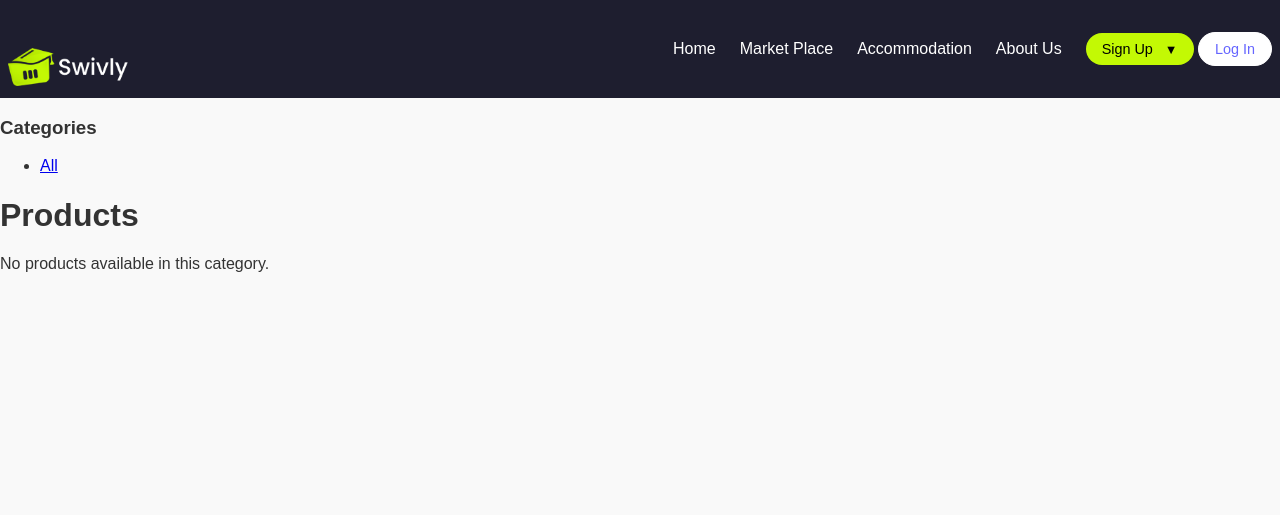
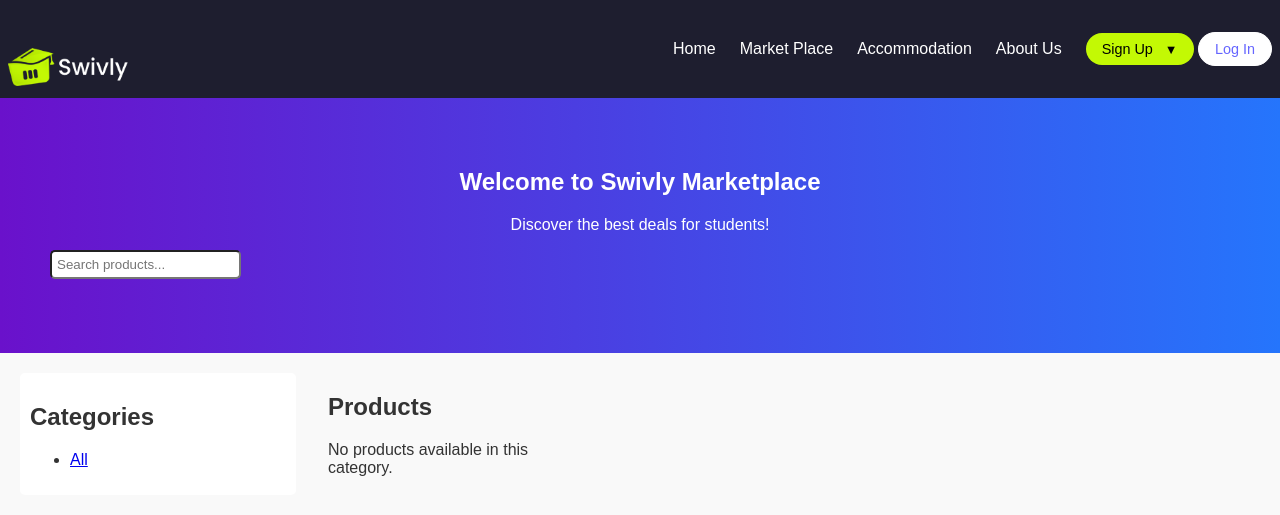
Before and after one commit to codeAKstan/Swivly, a Django app: page /shop/ in a window 1280 px wide. Shown: the top 515 px of the page. Run offline with Django 5.2, Linux system fonts and the light colour scheme; data that the repository does not hold is empty.

Commit message:
Getting the category and products right path

```diff
--- a/registration/models.py
+++ b/registration/models.py
@@ -48,6 +48,7 @@ class Category(models.Model):
         verbose_name_plural = 'categories'
     def __str__(self):
         return self.name
+
     def get_absolute_url(self):
         return reverse('registration:product_list_by_category',
         args=[self.slug])
@@ -76,6 +77,7 @@ class Product(models.Model):
 
     def __str__(self):
         return self.name
+
     def get_absolute_url(self):
-        return reverse('shop:product_detail',
+        return reverse('registration:product_detail',
                        args=[self.id, self.slug])
--- a/registration/templates/registration/shop.html
+++ b/registration/templates/registration/shop.html
@@ -1,22 +1,36 @@
 {% extends 'registration/base.html' %}
 {% load static %}
 
+
 {% block content %}
-<div id="sidebar">
-    <h3>Categories</h3>
+<!-- Hero Section -->
+<section class="shop-hero">
+    <h1>Welcome to Swivly Marketplace</h1>
+    <p>Discover the best deals for students!</p>
+    <input type="text" placeholder="Search products..." class="search-bar">
+</section>
+
+<!-- Main Content -->
+<main class="shop-container">
+    <!-- Sidebar -->
+    <aside class="sidebar">
+        <h2>Categories</h2>
         <ul>
             <li {% if not category %}class="selected" {% endif %}>
-            <a href="{% url 'registration:product_list' %}">All</a>
+                <a href="{% url 'registration:shop' %}">All</a>
             </li>
             {% for c in categories %}
             <li {% if c.is_selected %}class="selected" {% endif %}>
-            <a href="{{ c.get_absolute_url }}">{{ c.name }}</a>
+                <a href="{% url 'swivly:shop_product_list_by_category' c.slug %}">{{ c.name }}</a>
             </li>
 
 
             {% endfor %}
         </ul>
-</div>
+    </aside>
+
+    <!-- Product Grid -->
+    <section class="products">
         <div id="main" class="product-list">
             <h1>{% if category %}{{ category.name }}{% else %}Products{% endif %}</h1>
             {% if products %}
@@ -35,4 +49,6 @@
             <p>No products available in this category.</p>
             {% endif %}
         </div>
+    </section>
+</main>
 {% endblock %}
--- a/registration/urls.py
+++ b/registration/urls.py
@@ -5,15 +5,16 @@ from django.contrib.auth import views as auth_views
 app_name = 'swivly'
 
 urlpatterns = [
+    path('', include('django.contrib.auth.urls')),
     path('shop/', views.market_place, name='shop'),
+    path('shop/<slug:category_slug>/', views.product_list_or_index, name='shop_product_list_by_category'),
+    path('shop/<int:id>/<slug:slug>/', views.product_detail, name='product_detail'),
     path('about/', views.about_us, name='about'),
-    path('register', views.register, name='register'),
-    path('', include('django.contrib.auth.urls')),
+    path('register/', views.register, name='register'),
     path('profile/', views.profile, name='profile'),
     path('edit/', views.edit, name='edit'),
     path('', views.product_list_or_index, name='product_list'),
-    path('<slug:category_slug>/', views.product_list_or_index,
-    name='product_list_by_category'),
+    path('<slug:category_slug>/', views.product_list_or_index, name='product_list_by_category'),
     path('<int:id>/<slug:slug>/', views.product_detail, name='product_detail'),
 
 ]
--- a/registration/views.py
+++ b/registration/views.py
@@ -92,10 +92,13 @@ def product_list_or_index(request,category_slug=None):
         category = get_object_or_404(Category,
                                      slug=category_slug)
         products = products.filter(category=category)
-    return render(request, 'registration/index.html',
-                  {'category': category,
-                  'categories': categories,
-                  'products':products})
+    template = 'registration/shop.html' if 'shop' in request.path else 'registration/index.html'
+
+    return render(request, template, {
+        'category': category,
+        'categories': categories,
+        'products': products,
+    })
 
 def product_detail(request, id, slug):
     product = get_object_or_404(Product,
@@ -107,4 +110,9 @@ def product_detail(request, id, slug):
                   {'product': product})
 
 def market_place(request):
-    return render(request,'registration/shop.html')
+    categories = Category.objects.all()
+    products = Product.objects.filter(available=True)
+    return render(request, 'registration/shop.html', {
+        'categories': categories,
+        'products': products
+    })
```
Lines whose indentation alone changed are shown as unchanged.
